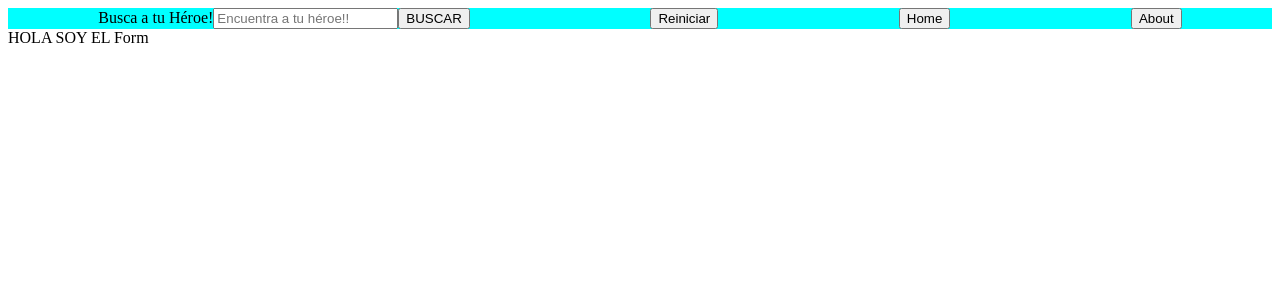
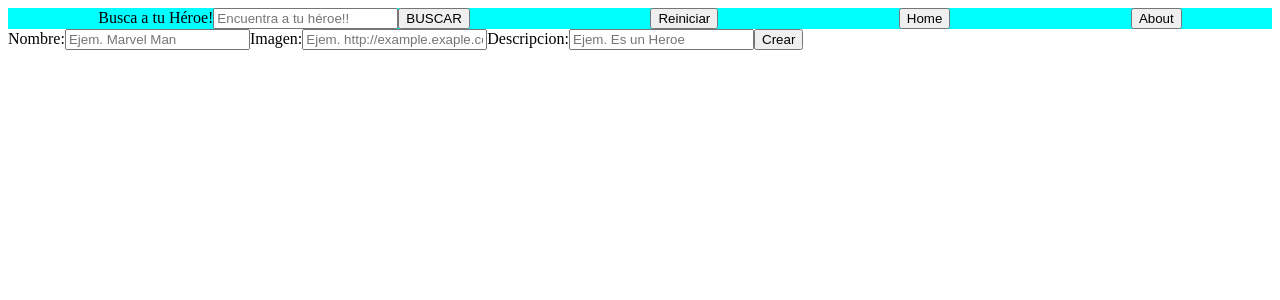
Before and after one commit to ezelescano/proyecto-marvel, a React (Create React App) app in the folder client/: page /form in a window 1280 px wide. Shown: the top 300 px of the page. Built offline with nearby package versions, Linux system fonts and the light colour scheme.

Commit message:
form funcionando, falta validaciones

```diff
--- a/client/src/components/Redux/actions-types.js
+++ b/client/src/components/Redux/actions-types.js
@@ -2,3 +2,4 @@ export const GET_ALL_CHARACTERS = "GET_ALL_CHARACTERS";
 export const SEARCH_BY_NAME ="SEARCH_BY_NAME";
 export const RESET = "RESET";
 export const GET_BY_ID = "GET_BY_ID";
+export const CREATE_HERO = "CREATE_HERO";
--- a/client/src/components/Redux/actions.js
+++ b/client/src/components/Redux/actions.js
@@ -1,5 +1,5 @@
 import axios from "axios";
-import { GET_ALL_CHARACTERS, GET_BY_ID, RESET, SEARCH_BY_NAME } from "./actions-types";
+import { CREATE_HERO, GET_ALL_CHARACTERS, GET_BY_ID, RESET, SEARCH_BY_NAME } from "./actions-types";
 
 
 
@@ -52,3 +52,18 @@ export const getByID = (id) => {
         }
     }
 }
+
+
+// ********************* Create Hero *******************************//
+
+export const createHero = (input) => {
+    return async (dispatch) => {
+        try {
+            dispatch({ type: CREATE_HERO, payload: true})
+            await axios.post("http://localhost:3001/characters", input)
+        } catch (error) {
+          console.log(error);
+          dispatch({type: CREATE_HERO, payload: false})
+        }
+    }
+}
--- a/client/src/components/Redux/reducer.js
+++ b/client/src/components/Redux/reducer.js
@@ -1,10 +1,11 @@
-import { GET_ALL_CHARACTERS, GET_BY_ID, RESET, SEARCH_BY_NAME } from "./actions-types";
+import { CREATE_HERO, GET_ALL_CHARACTERS, GET_BY_ID, RESET, SEARCH_BY_NAME } from "./actions-types";
 
 const initialState = {
     marvelHeros: [],
     getName: [],
     heros: [],
-    detail: {}
+    detail: {},
+    createHero: []
 };
 
 
@@ -34,9 +35,16 @@ const rootReducer = (state = initialState, action) => {
                 detail: action.payload
             }
         }
+        case CREATE_HERO: {
+            return {
+                ...state,
+
+            }
+        }
         default:
             return {
-                ...state
+                ...state,
+                createHero: action.payload
             }
     }
 }
--- a/client/src/views/Form/Form.jsx
+++ b/client/src/views/Form/Form.jsx
@@ -1,7 +1,79 @@
+import { useState } from "react";
+import { useDispatch} from "react-redux";
+import { createHero } from "../../components/Redux/actions";
+
+
+
 const Form = () => {
-    return(
+    const dispatch = useDispatch()
+    const [input, setInput] = useState({
+        name: "",
+        image: "",
+        description: ""
+    })
+
+    const inputHandler = (event) => {
+        setInput({
+            ...input,
+            [event.target.name]: event.target.value
+        })
+    }
+
+    const createSubmit = (event) => {
+        event.preventDefault();
+        if (!input.name) {
+            alert("Debe completar el nombre")
+        } else {
+            dispatch(createHero(input));
+            setInput({
+                name: "",
+                image: "",
+                description:""
+            });
+            alert("Heroe Creado!!")
+        }
+
+    }
+    return (
         <div>
-            HOLA SOY EL Form
+            <form onSubmit={createSubmit}>
+                <label
+                    htmlFor="name">
+                    Nombre:
+                </label>
+                <input
+                    name="name"
+                    type="text"
+                    onChange={inputHandler}
+                    value={input.name}
+                    placeholder="Ejem. Marvel Man" />
+
+                <label
+                    htmlFor="image">
+                    Imagen:
+                </label>
+                <input
+                    type="url"
+                    value={input.image}
+                    name="image"
+                    onChange={inputHandler}
+                    placeholder="Ejem. http://example.exaple.com/imagen.jpg"
+                    maxLength="100" />
+
+
+                <label
+                    htmlFor="description">
+                    Descripcion:
+                </label>
+                <input
+                    type="text"
+                    name="description"
+                    onChange={inputHandler}
+                    value={input.description}
+                    placeholder="Ejem. Es un Heroe" />
+
+                <button >Crear</button>
+            </form>
         </div>
     )
 }
```
